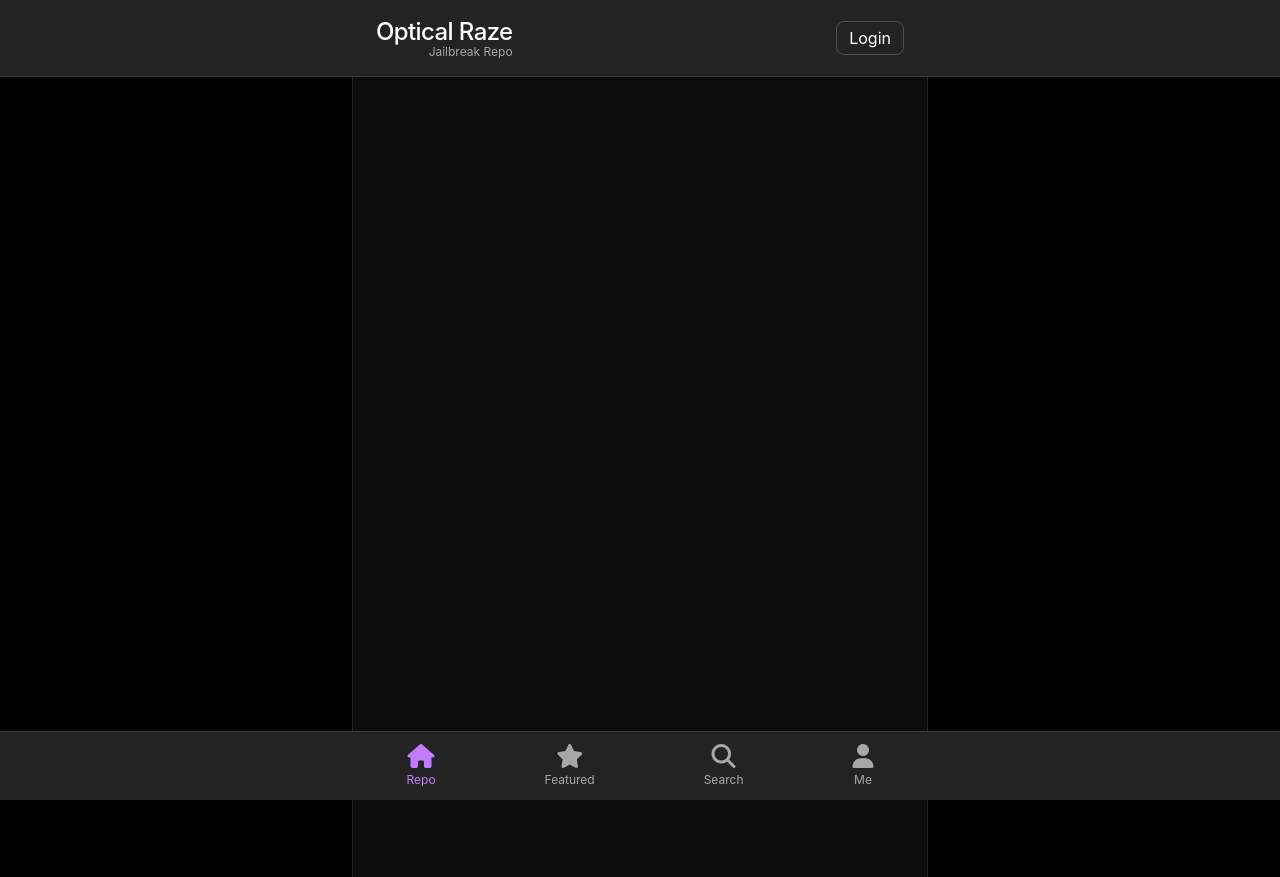
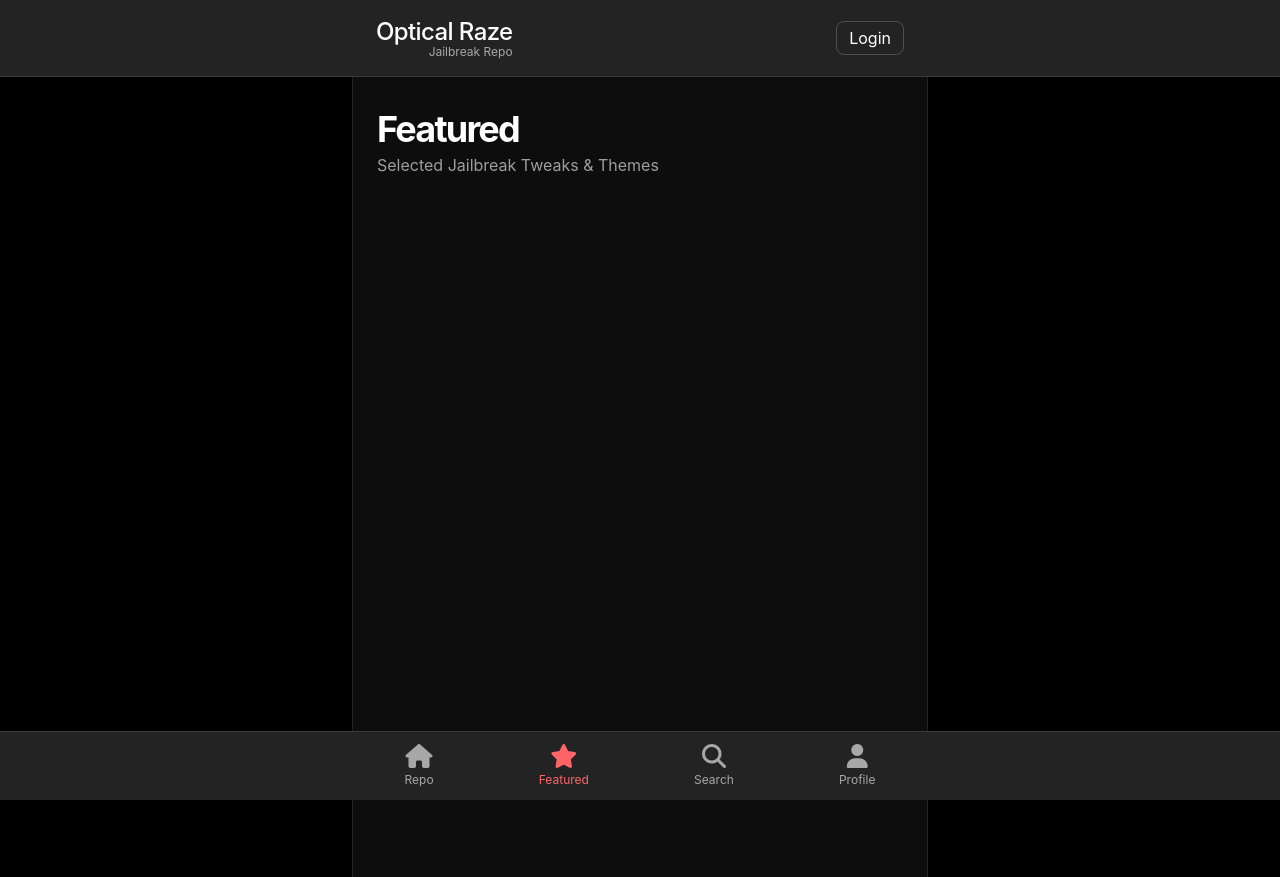
Before and after one commit to opticalraze/repo, a Vue app: page /featured in a window 1280 px wide. Built offline with nearby package versions, Linux system fonts and the light colour scheme.

Commit message:
Changed some style

```diff
--- a/src/App.vue
+++ b/src/App.vue
@@ -38,11 +38,11 @@
 <!-- Bottom Navigation -->
 <div class="fixed bottom-0 left-0 right-0 glass border-t border-white/10">
     <div class="max-w-xl mx-auto flex justify-around py-3 text-xs">
-        <RouterLink to="/" class="flex flex-col items-center text-purple-400">
+        <RouterLink to="/" class="flex flex-col items-center text-white/60" :class="{'text-red-400!': $route.path === '/'}">
             <i class="fa-solid fa-house text-2xl mb-1"></i>
             <span>Repo</span>
         </RouterLink>
-        <RouterLink to="/featured" class="flex flex-col items-center text-white/60">
+        <RouterLink to="/featured" class="flex flex-col items-center text-white/60" :class="{'text-red-400!': $route.path === '/featured'}">
             <i class="fa-solid fa-star text-2xl mb-1"></i>
             <span>Featured</span>
         </RouterLink>
@@ -50,9 +50,9 @@
             <i class="fa-solid fa-magnifying-glass text-2xl mb-1"></i>
             <span>Search</span>
         </RouterLink>
-        <RouterLink to="/profile" class="flex flex-col items-center text-white/60">
+        <RouterLink to="/profile" class="flex flex-col items-center text-white/60" :class="{'text-red-400!': $route.path === '/profile'}">
             <i class="fa-solid fa-user text-2xl mb-1"></i>
-            <span>Me</span>
+            <span>Profile</span>
         </RouterLink>
     </div>
 </div>
--- a/src/router.js
+++ b/src/router.js
@@ -5,12 +5,21 @@ import FeaturedView from './views/FeaturedView.vue'
 import ProfileVIew from './views/ProfileVIew.vue'
 
 const routes = [
-  { path: '/', component: HomeView },
-  { path: '/featured', component: FeaturedView },
-  { path: '/profile', component: ProfileVIew },
+    { path: '/', component: HomeView },
+    { path: '/featured', component: FeaturedView },
+    { path: '/profile', component: ProfileVIew },
 ]
 
 export const router = createRouter({
-  history: createWebHistory(),
-  routes,
-})
+    history: createWebHistory(import.meta.env.BASE_URL),
+    routes,
+
+    // Reset scroll to top on navigation
+    scrollBehavior(to, from, savedPosition) {
+        // Always scroll to top on new navigation
+        return { top: 0, left: 0, behavior: 'smooth' } // or 'auto'
+
+        // Alternative: Restore position when using browser back/forward
+        // return savedPosition || { top: 0, left: 0 }
+    }
+});
--- a/src/views/FeaturedView.vue
+++ b/src/views/FeaturedView.vue
@@ -4,4 +4,11 @@
 
 <template>
 
+    <!-- Page Header -->
+    <div class="mb-10 px-6">
+        <h2 class="text-4xl font-bold tracking-tighter mb-1">Featured</h2>
+        <p class="text-white/60">Selected Jailbreak Tweaks & Themes</p>
+    </div>
+
+
 </template>
--- a/src/views/HomeView.vue
+++ b/src/views/HomeView.vue
@@ -57,7 +57,7 @@ onMounted(() => {
     <!-- Welcome Header -->
     <div class="mb-10 px-6">
         <h2 class="text-4xl font-bold tracking-tighter mb-1">Welcome</h2>
-        <p class="text-white/60">Discover premium jailbreak tweaks & themes</p>
+        <p class="text-white/60">Discover Jailbreak Tweaks & Themes</p>
     </div>
 
     <!-- Search Bar -->
@@ -74,7 +74,7 @@ onMounted(() => {
     <div class="mb-10">
         <div class="flex justify-between items-center mb-4 px-6">
             <h3 class="text-xl font-semibold">Featured</h3>
-            <a href="#" class="text-purple-400 text-sm font-medium">See all →</a>
+            <RouterLink to="/featured" class="text-red-400 text-sm font-medium">See all →</RouterLink>
         </div>
         <div id="featured-list" class="flex gap-4 overflow-scroll w-full mb-10 scrollbar-hide px-6">
             <!-- Populated by JS -->
```
